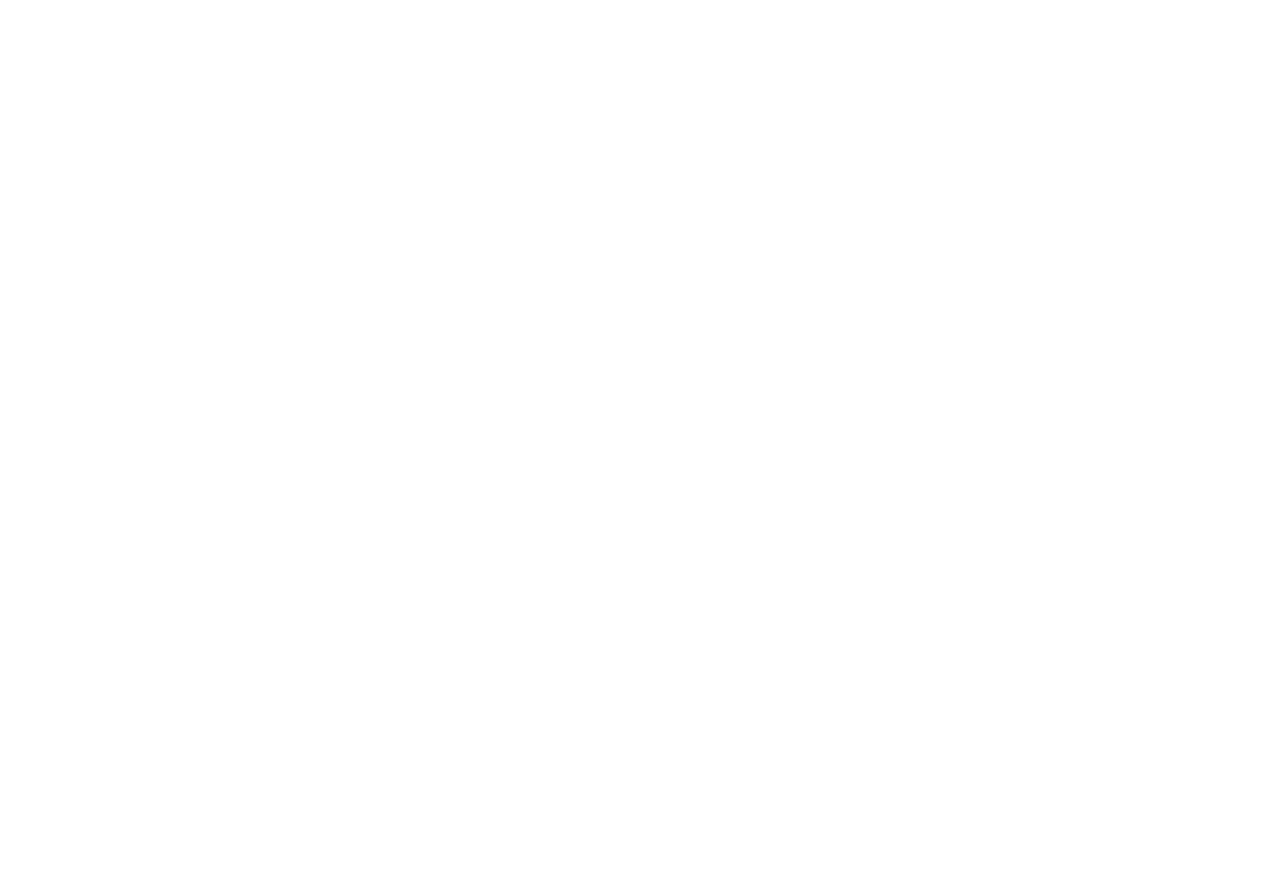
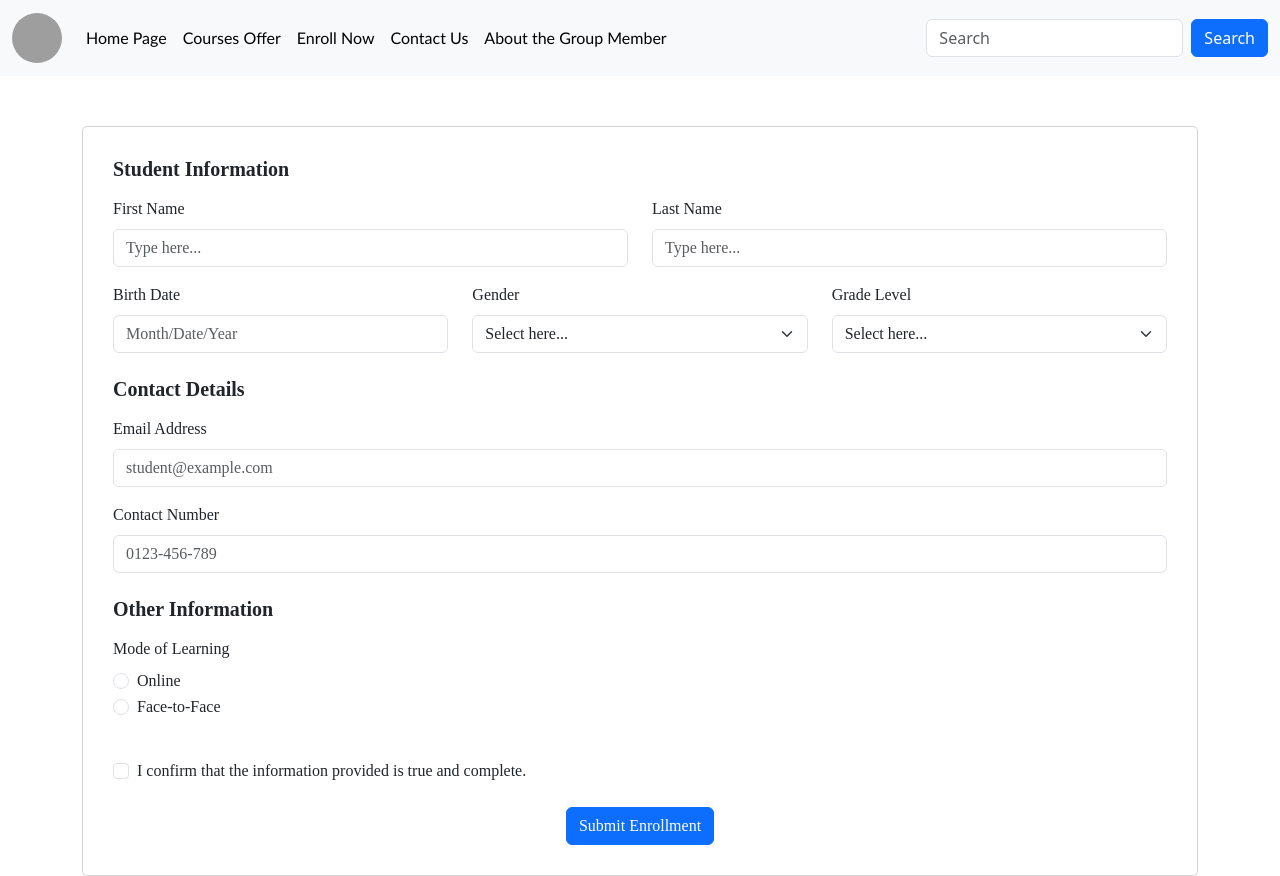
Before and after one commit to meowwbiee/FV_ICT9S_Q2_Project_Group6_Brazil-Martiza, a plain HTML site: page page3.html in a window 1280 px wide. Before the commit the page ends 800 px from the top, so only its background shows below. Drawn offline with nearby package versions, Linux system fonts and the light colour scheme; grey boxes are pictures that could not be loaded.

Commit message:
Implement student enrollment form with Bootstrap
Added Bootstrap CSS for styling and created a form for student enrollment with fields for personal and contact information, along with a confirmation checkbox.

```diff
--- a/page3.html
+++ b/page3.html
@@ -4,8 +4,152 @@
     <meta charset="UTF-8">
     <meta name="viewport" content="width=device-width, initial-scale=1.0">
     <title>Enroll Now</title>
+    <link href="https://cdn.jsdelivr.net/npm/bootstrap@5.3.3/dist/css/bootstrap.min.css" rel="stylesheet">
 </head>
 <body>
+    <style>
+        .nav-link {
+        color: rgb(0, 0, 0);
+        font-family: 'Gill Sans', 'Gill Sans MT', Calibri, 'Trebuchet MS', sans-serif;
 
+      }
+       .card {
+        background-color: rgba(255, 255, 255, 0.88);
+        padding: 30px;
+        border-radius: 5px;
+        margin-top: 50px;
+        font-family:'Times New Roman', Times, serif;
+    }
+
+  </style>
+     <nav class="navbar navbar-expand-sm navbar-light bg-light">
+    <div class="container-fluid">
+      <a class="navbar-brand" href="#">
+        <img src="https://files.orangeapps.ph/disk001/School_Files/1/school-65/school_profile/1789004299-2727.png" alt="orangeapps" class="img img-fluid rounded-circle" style="height: 50px; width: 50px;">
+      </a>
+      <button class="navbar-toggler" type="button" data-bs-toggle="collapse" data-bs-target="#mynavbar">
+        <span class="navbar-toggler-icon"></span>
+      </button>
+      <div class="collapse navbar-collapse" id="mynavbar">
+        <ul class="navbar-nav me-auto">
+          <li class="nav-item">
+            <a class="nav-link" href="index.html">Home Page</a>
+          </li>
+          <li class="nav-item">
+            <a class="nav-link" href="page2.html">Courses Offer</a>
+          </li>
+          <li class="nav-item">
+            <a class="nav-link" href="page3.html">Enroll Now</a>
+          </li>
+          <li class="nav-item">
+            <a class="nav-link" href="page4.html">Contact Us</a>
+          </li>
+          <li class="nav-item">
+            <a class="nav-link" href="page5.html">About the Group Member</a>
+          </li>
+        </ul>
+        <form class="d-flex">
+          <input class="form-control me-2" type="text" placeholder="Search">
+          <button class="btn btn-primary" type="button">Search</button>
+        </form>
+  </nav>
+  <div class="container">
+        <div class="row justify-content-center">
+        <div class="col-md-12">
+            <div class="card">
+            <form>
+                <h5 class="fw-bold mb-3">Student Information</h5>
+
+                <div class="row mb-3">
+                    <div class="col-md-6">
+                        <label class="form-label">First Name</label>
+                        <input type="text" class="form-control" placeholder="Type here...">
+                    </div>
+                    <div class="col-md-6">
+                        <label class="form-label">Last Name</label>
+                        <input type="text" class="form-control" placeholder="Type here...">
+                    </div>
+                </div>
+
+                <div class="row mb-4">
+                  <div class="col-md-4">
+    <label class="form-label">Birth Date</label>
+    <input type="text" class="form-control" placeholder="Month/Date/Year">
+</div>
+                    <div class="col-md-4">
+                        <label class="form-label">Gender</label>
+                        <select class="form-select">
+
+                            <option selected>Select here...</option>
+                            <option>Male</option>
+                            <option>Female</option>
+                            <option>Other</option>
+                        </select>
+                    </div>
+                    <div class="col-md-4">
+                       <label class="form-label">Grade Level</label>
+                        <select class="form-select">
+                       <option selected>Select here...</option>
+                            <option>Casa</option>
+                            <option>Grade 1</option>
+                            <option>Grade 2</option>
+                            <option>Grade 3</option>
+                            <option>Grade 4</option>
+                            <option>Grade 5</option>
+                            <option>Grade 6</option>
+                            <option>Grade 7</option>
+                            <option>Grade 8</option>
+                            <option>Grade 9</option>
+                            <option>Grade 10</option>
+                            <option>Grade 11</option>
+                            <option>Grade 12</option>
+                            </select>
+                    </div>
+                </div>
+
+
+<h5 class="fw-bold mb-3">Contact Details</h5>
+
+<div class="mb-3">
+    <label class="form-label">Email Address</label>
+    <input type="email" class="form-control" placeholder="student@example.com">
+</div>
+
+<div class="mb-4">
+    <label class="form-label">Contact Number</label>
+    <input type="tel" class="form-control" placeholder="0123-456-789">
+</div>
+
+<h5 class="fw-bold mb-3">Other Information</h5>
+
+<div class="mb-3">
+    <label class="form-label d-block">Mode of Learning</label>
+    <div class="form-check">
+        <input class="form-check-input" type="radio" name="learningMode" id="online">
+        <label class="form-check-label" for="online">Online</label>
+    </div>
+    <div class="form-check">
+        <input class="form-check-input" type="radio" name="learningMode" id="f2f">
+        <label class="form-check-label" for="f2f">Face-to-Face</label>
+    </div>
+</div>
+<br>
+<div class="form-check mb-4">
+    <input class="form-check-input" type="checkbox" id="confirmCheck">
+    <label class="form-check-label" for="confirmCheck">
+        I confirm that the information provided is true and complete.
+    </label>
+</div>
+
+                <div class="text-center">
+                    <button type="submit" class="btn btn-primary">Submit Enrollment</button>
+                </div>
+            </form>
+
+        </div>
+    </div>
+</div>
+</div>
+</div>
 </body>
 </html>
```
